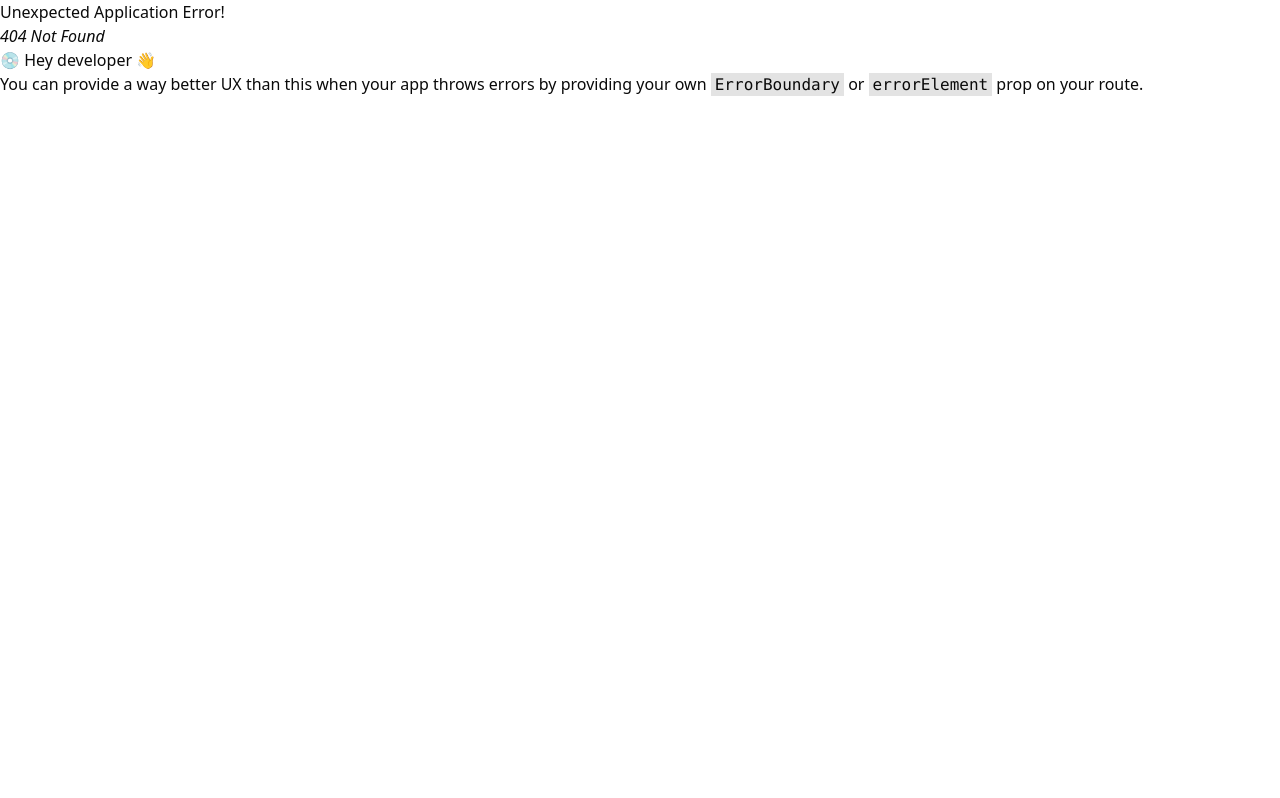
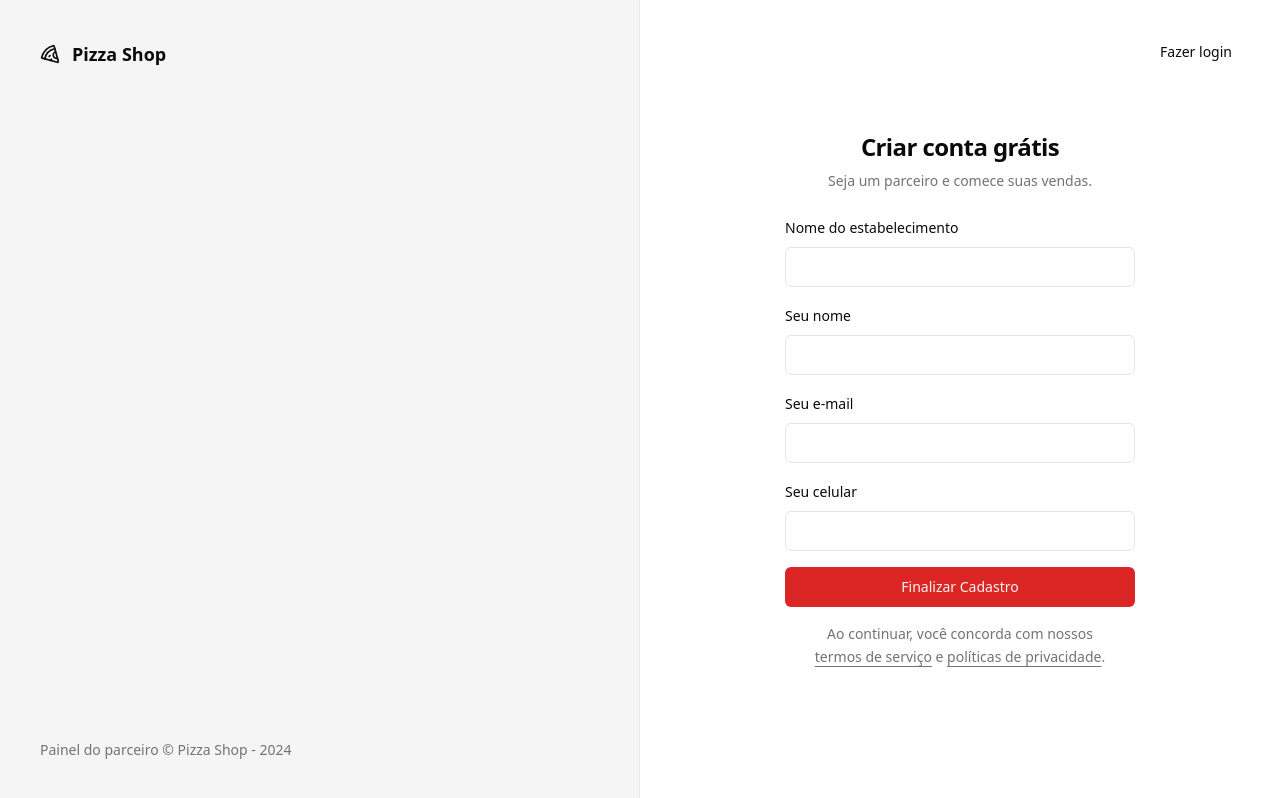
Before and after one commit to fernandobfr10/pizza-shop, a React (Vite) app: page /sign-up in a window 1280 px wide. Before the commit this address had no page. Built offline with nearby package versions, Linux system fonts and the light colour scheme.

Commit message:
feat: create register page

```diff
--- a/src/pages/_layouts/Auth.tsx
+++ b/src/pages/_layouts/Auth.tsx
@@ -12,7 +12,7 @@ export function AuthLayout() {
         <footer className="text-sm">Painel do parceiro &copy; Pizza Shop - {new Date().getFullYear()}</footer>
       </div>
 
-      <div className="flex flex-col items-center justify-center">
+      <div className="flex flex-col items-center justify-center relative">
         <Outlet />
       </div>
     </div>
--- a/src/pages/auth/Signin.tsx
+++ b/src/pages/auth/SignIn.tsx
@@ -1,19 +1,20 @@
 import { Helmet } from "react-helmet-async";
 import { useForm } from "react-hook-form";
+import { Link } from "react-router-dom";
+import { toast } from "sonner";
 import { z } from "zod";
 
 import { Button } from "@/components/ui/button";
 import { Input } from "@/components/ui/input";
 import { Label } from "@/components/ui/label";
-import { toast } from "sonner";
 
-const sigInFormSchema = z.object({
+const signInFormSchema = z.object({
   email: z.string().email()
 })
 
-type SignInForm = z.infer<typeof sigInFormSchema>
+type SignInForm = z.infer<typeof signInFormSchema>
 
-export function Signin() {
+export function SignIn() {
   const { register, handleSubmit, formState: { isSubmitting } } = useForm<SignInForm>()
 
   async function handleSignIn(data: SignInForm) {
@@ -31,7 +32,11 @@ export function Signin() {
   return (
     <>
       <Helmet title="Login" />
-     <div className="p-8">
+      <div className="p-8">
+        <Button asChild variant="ghost" className="absolute right-8 top-8">
+          <Link to="/sign-up">Novo estabelecimento</Link>
+        </Button>
+
       <div className="w-[350px] flex flex-col justify-center gap-6">
         <div className="flex flex-col gap-2 text-center">
           <h1 className="text-2xl font-semibold tracking-tight">Acessar painel</h1>
--- /dev/null
+++ b/src/pages/auth/SignUp.tsx
@@ -0,0 +1,84 @@
+import { Helmet } from "react-helmet-async";
+import { useForm } from "react-hook-form";
+import { Link, useNavigate } from "react-router-dom";
+import { toast } from "sonner";
+import { z } from "zod";
+
+import { Button } from "@/components/ui/button";
+import { Input } from "@/components/ui/input";
+import { Label } from "@/components/ui/label";
+
+const signUpFormSchema = z.object({
+  restaurantName: z.string(),
+  managerName: z.string(),
+  phone: z.string(),
+  email: z.string().email()
+})
+
+type SignUpForm = z.infer<typeof signUpFormSchema>
+
+export function SignUp() {
+  const navigate = useNavigate()
+
+  const { register, handleSubmit, formState: { isSubmitting } } = useForm<SignUpForm>()
+
+  async function handlesignUp(data: SignUpForm) {
+    try {
+      console.log(data)
+      await new Promise(resolve => setTimeout(resolve, 2000))
+      toast.success('Restaurante cadastrado com sucesso.', {
+        action: { label: 'Login', onClick: () => navigate('/sign-in') }
+      })
+    } catch (error) {
+      toast.error('Erro ao cadastrar restaurante.')
+    }
+  }
+
+  return (
+    <>
+      <Helmet title="Cadastro" />
+     <div className="p-8">
+      <Button asChild variant="ghost" className="absolute right-8 top-8">
+        <Link to="/sign-in">Fazer login</Link>
+      </Button>
+      <div className="w-[350px] flex flex-col justify-center gap-6">
+        <div className="flex flex-col gap-2 text-center">
+          <h1 className="text-2xl font-semibold tracking-tight">Criar conta grátis</h1>
+          <p className="text-sm text-muted-foreground">Seja um parceiro e comece suas vendas.</p>
+        </div>
+
+        <form className="space-y-4" onSubmit={handleSubmit(handlesignUp)}>
+          <div className="space-y-2">
+            <Label htmlFor="restaurantName">Nome do estabelecimento</Label>
+            <Input type="text" id="restaurantName" {...register('restaurantName')} />
+          </div>
+          <div className="space-y-2">
+            <Label htmlFor="managerName">Seu nome</Label>
+            <Input type="text" id="managerName" {...register('managerName')} />
+          </div>
+          <div className="space-y-2">
+            <Label htmlFor="email">Seu e-mail</Label>
+            <Input type="email" id="email" {...register('email')} />
+          </div>
+          <div className="space-y-2">
+            <Label htmlFor="phone">Seu celular</Label>
+            <Input type="tel" id="phone" {...register('phone')} />
+          </div>
+
+          <Button
+            type="submit"
+            className="w-full"
+            disabled={isSubmitting}
+          >
+            Finalizar Cadastro
+          </Button>
+
+          <p className="px-6 text-sm text-center leading-relaxed text-muted-foreground">
+            Ao continuar, você concorda com nossos <a href="" className="underline underline-offset-4">termos de serviço</a> e <a href="" className="underline underline-offset-4">políticas de privacidade</a>.
+          </p>
+        </form>
+      </div>
+     </div>
+    </>
+  );
+}
```
Also changed, not shown: src/routes.tsx (+7 -3 lines).
